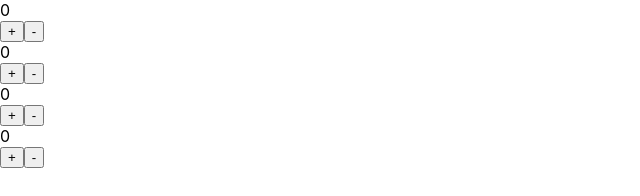
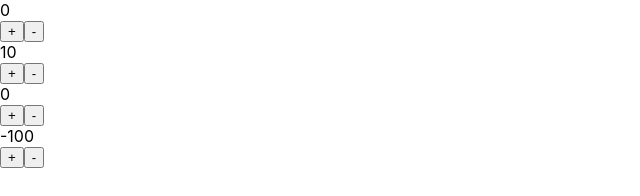
Before and after one commit to Bartosz-Do/react, a React (Create React App) app: page / in a window 1280 px wide. Shown: the top 196 px of the page, without its empty margins (0-640 px from the left). Built offline with nearby package versions, Linux system fonts and the light colour scheme; the HTML template or start-up script is replaced by a standard one.

Commit message:
propsy w counterze

```diff
--- a/src/App.js
+++ b/src/App.js
@@ -7,9 +7,9 @@ function App() {
   return (
     <div>
       <Counter />
-      <Counter />
-      <Counter />
-      <Counter />
+      <Counter initialCount={10} />
+      <Counter increment={2} />
+      <Counter initialCount={-100} increment={20} />
     </div>
   );
 }
--- a/src/Counter.js
+++ b/src/Counter.js
@@ -1,15 +1,15 @@
 import React, {useState} from 'react';
 
-function Counter() {
-    const [count, setCount] = useState(0);
+function Counter({initialCount = 0, increment = 1}) {
+    const [count, setCount] = useState(initialCount);
 
     return (
         <div>
             <div>
                 {count}
             </div>
-            <button onClick={() => setCount(prevCount => prevCount + 1)}>+</button>
-            <button onClick={() => setCount(prevCount => prevCount - 1)}>-</button>
+            <button onClick={() => setCount(prevCount => prevCount + increment)}>+</button>
+            <button onClick={() => setCount(prevCount => prevCount - increment)}>-</button>
         </div>
     );
 }
```
